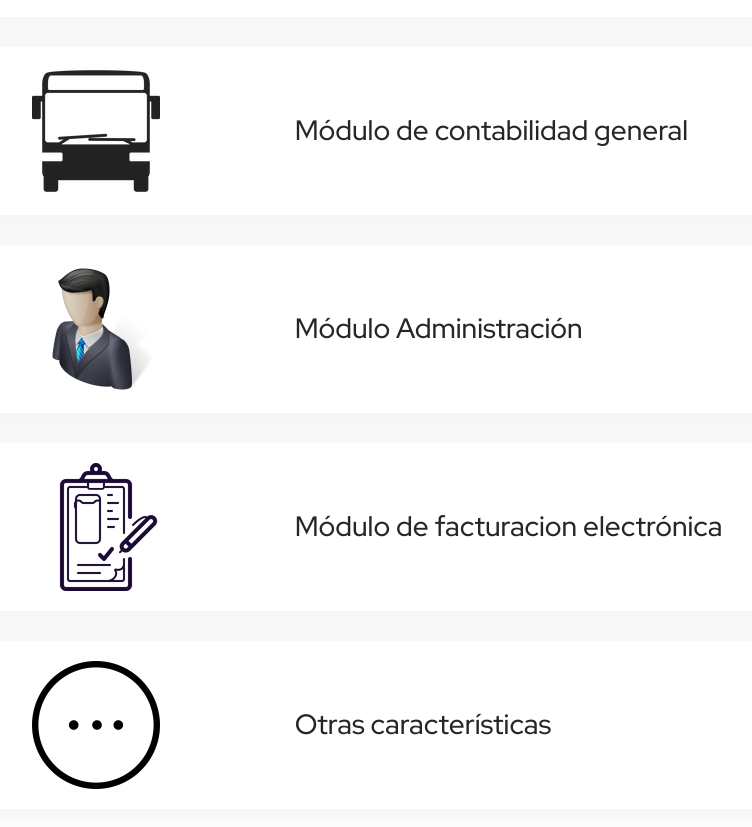
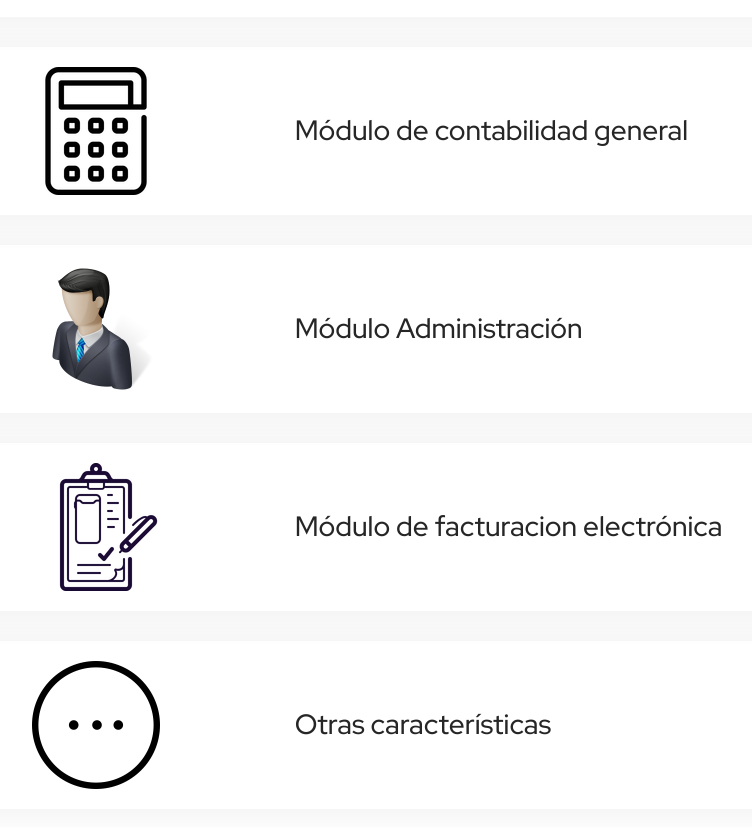
Before and after one commit to TorresCH/demopag, a plain HTML site: page nuestro-erp.html in a window 1280 px wide. Shown: the part 2498-3325 px from the top of the page, without its empty margins (177-929 px from the left). Drawn offline with nearby package versions, Linux system fonts and the light colour scheme.

Commit message:
Add files via upload

```diff
--- a/nuestro-erp.html
+++ b/nuestro-erp.html
@@ -631,7 +631,7 @@
                                                                     <div class="jsx-1131154709 testimonios row align-items-center">
                                                                         <div class="jsx-1131154709 col-md-4">
                                                                             <div class="jsx-1131154709 text-center">
-                                                                                <img src="img/iconos/transporte.ico" alt="contabilidad">
+                                                                                <img src="img/iconos/contabilidad.ico" alt="contabilidad">
                                                                             </div>
                                                                         </div>
                                                                         <div class="jsx-1131154709 col-md-8">
```
